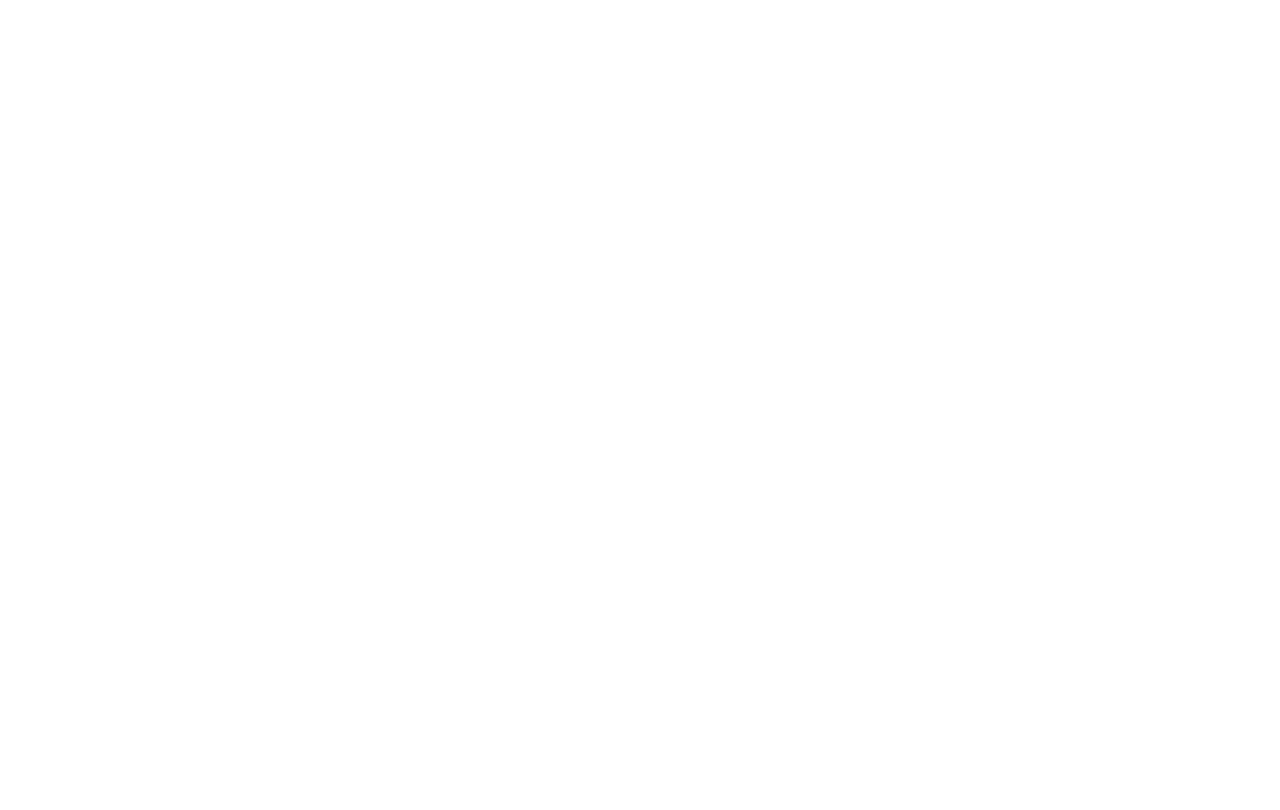
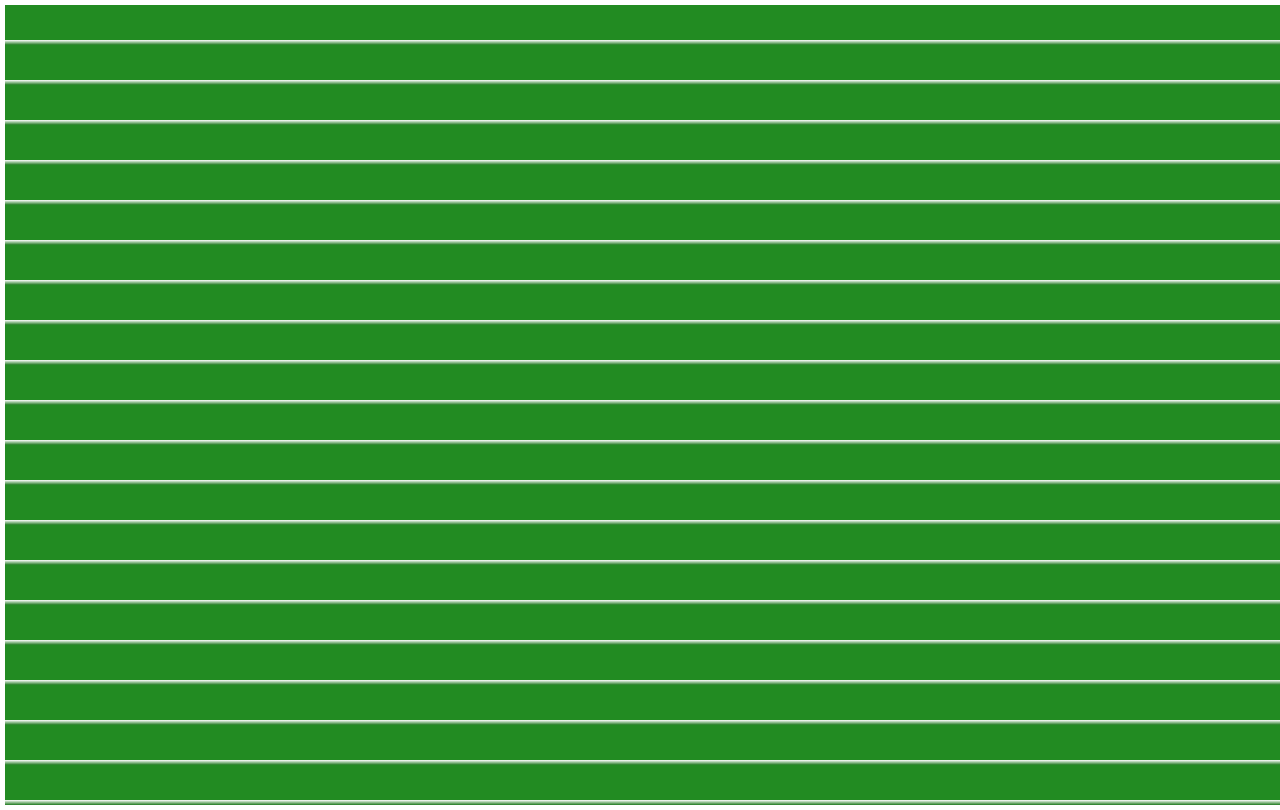
Before and after one commit to Koaua/LearnFrontEnd1, a React (Create React App) app in the folder LearnFrontEnd5/OwnProject/ownproject/: page / in a window 1280 px wide. Built offline with nearby package versions, Linux system fonts and the light colour scheme.

Commit message:
Add player O

```diff
--- a/LearnFrontEnd5/OwnProject/ownproject/src/App.css
+++ b/LearnFrontEnd5/OwnProject/ownproject/src/App.css
@@ -9,11 +9,19 @@
   background: repeating-linear-gradient(
     to bottom,
     #228B22,
-    #228B22 40px,
-    #1e1a1e 40px,
-    #1e7a1e 80px
+    #228B22 35px,
+    #ffffff 10px,
+    #1e7a1e 40px
   );
   position: relative;
   cursor: crosshair;
   border: 5px solid white;
 }
+
+.player {
+  position: absolute;
+  transform: translate(-50%, -50%);
+  font-size: 20px;
+  font-weight: bold;
+  color: white;
+}
--- a/LearnFrontEnd5/OwnProject/ownproject/src/App.js
+++ b/LearnFrontEnd5/OwnProject/ownproject/src/App.js
@@ -1,8 +1,34 @@
 import './App.css';
 import { useState } from 'react';
+import Field from './Field';
 
 function App() {
+    //console.log('Field clicked!', e.clientX, e.clientY);
 
+    const [players, setPlayers] = useState([]);
+
+    const handleFieldClick = (e) => {
+      const rect = e.target.getBoundingClientRect();
+      const x = e.clientX - rect.left;
+      const y = e.clientY - rect.top;
+
+      const newPlayer = { x, y, type: 'O' };
+      setPlayers([...players, newPlayer]);
+    };
+
+  return (
+    <Field onClick={handleFieldClick}>
+      {players.map((player, index) => (
+        <div
+          key={index}
+          className="player"
+          style={{ left: player.x, top: player.y }}
+          >
+            {player.type}
+          </div>
+      ))}
+    </Field>
+  );
 }
 
 export default App;
--- a/LearnFrontEnd5/OwnProject/ownproject/src/Field.jsx
+++ b/LearnFrontEnd5/OwnProject/ownproject/src/Field.jsx
@@ -1,6 +1,6 @@
 function Field({ onClick, children}) {
     return (
-        <div className="field" onClick={{onClick}}>
+        <div className="field" onClick={onClick}>
             {children}
         </div>
     );
```
